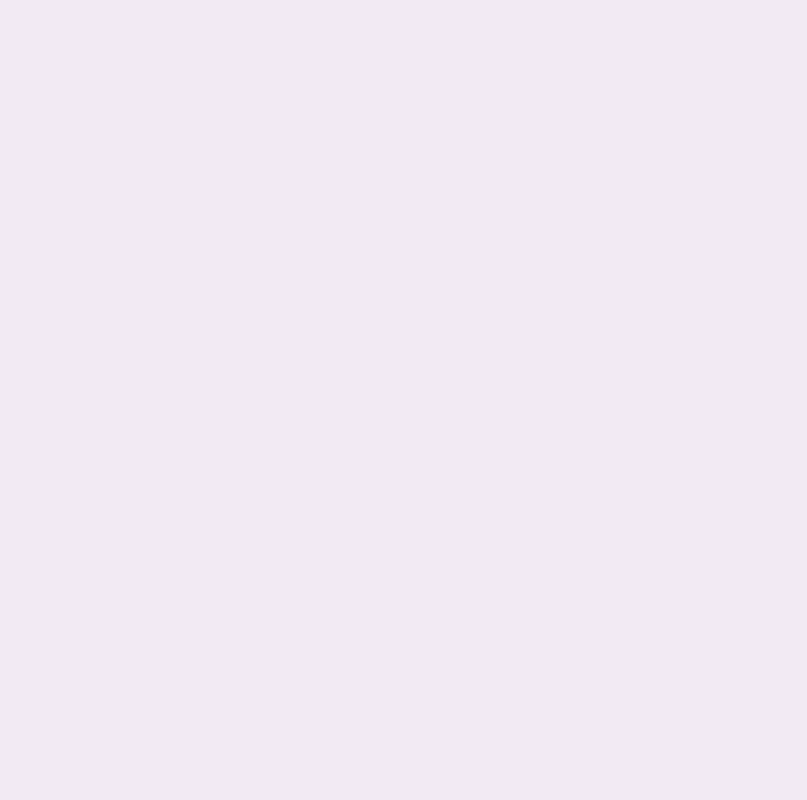
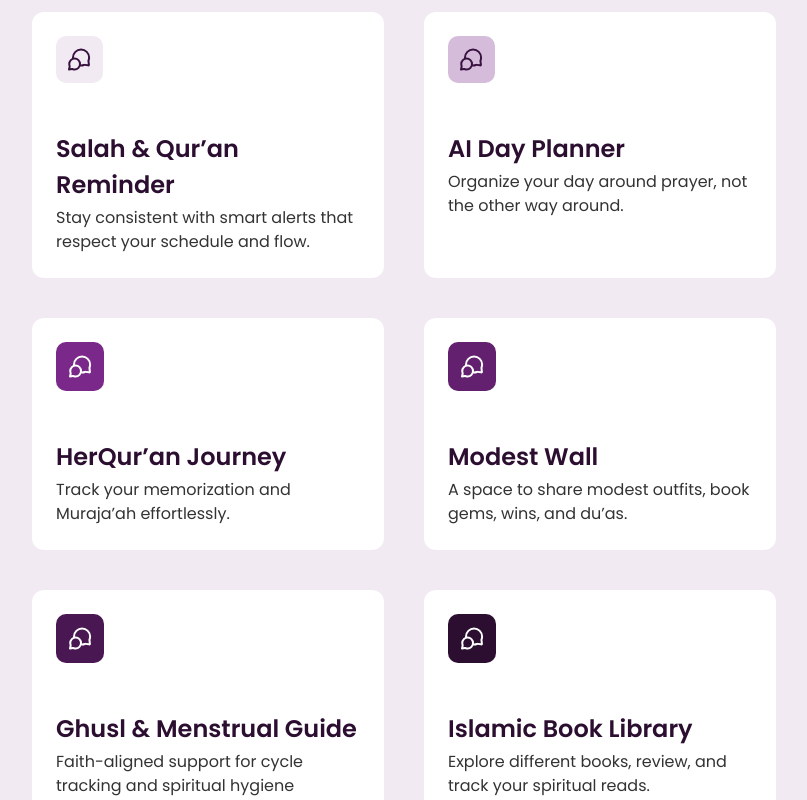
Before and after one commit to sweathannah/HerDeen, a React (Vite) app: page / in a window 1280 px wide. Shown: the part 3040-3840 px from the top of the page, without its empty margins (68-875 px from the left). Before the commit the page ends 3112 px from the top, so only its background shows below. Built offline with nearby package versions, Linux system fonts and the light colour scheme; the HTML template or start-up script is replaced by a standard one; a web font is replaced by a local one.

Commit message:
finished What You’ll Find Inside section

```diff
--- a/src/pages/Home.jsx
+++ b/src/pages/Home.jsx
@@ -307,8 +307,68 @@ const Home = () => {
               HerDeen is more than an app, it’s your digital companion for living intentionally as a Muslimah, with Allah at the center of every plan and habit
             </p>
           </article>
-          <article className='flex flex-row flex-wrap gap-[2.5rem]'>
-
+          <article className='flex flex-row flex-wrap gap-[2.5rem] mx-auto'>
+            <div className='lg:w-[22rem] w-full bg-[#FFFFFF] rounded-[0.75rem] p-[1.5rem] text-start'>
+              <img src="/images/points.svg" alt="Point Icon" className='mb-[3rem] bg-[#F2EAF3] p-[0.75rem] rounded-[0.625rem]'/>
+              <h3 className='text-[#2B0E30] font-semibold text-[1.5rem] mb-[0.2rem]'>
+                Salah & Qur’an Reminder
+              </h3>
+              <p className='text-[#333333] font-normal text-[1rem]'>
+                Stay consistent with smart alerts that respect your schedule and flow.
+              </p>
+            </div>
+            <div className='lg:w-[22rem] w-full bg-[#FFFFFF] rounded-[0.75rem] p-[1.5rem] text-start'>
+              <img src="/images/points.svg" alt="Point Icon" className='mb-[3rem] bg-[#D6BCDB] p-[0.75rem] rounded-[0.625rem]'/>
+              <h3 className='text-[#2B0E30] font-semibold text-[1.5rem] mb-[0.2rem]'>
+                AI Day Planner
+              </h3>
+              <p className='text-[#333333] font-normal text-[1rem]'>
+                Organize your day around prayer, not the other way around.
+              </p>
+            </div>
+            <div className='lg:w-[22rem] w-full bg-[#FFFFFF] rounded-[0.75rem] p-[1.5rem] text-start'>
+              <img src="/images/points2.svg" alt="Point Icon" className='mb-[3rem] bg-[#7A288A] p-[0.75rem] rounded-[0.625rem]'/>
+              <h3 className='text-[#2B0E30] font-semibold text-[1.5rem] mb-[0.2rem]'>
+                HerQur’an Journey
+              </h3>
+              <p className='text-[#333333] font-normal text-[1rem]'>
+                Track your memorization and Muraja’ah effortlessly.
+              </p>
+            </div>
+            <div className='lg:w-[22rem] w-full bg-[#FFFFFF] rounded-[0.75rem] p-[1.5rem] text-start'>
+              <img src="/images/points2.svg" alt="Point Icon" className='mb-[3rem] bg-[#62206E] p-[0.75rem] rounded-[0.625rem]'/>
+              <h3 className='text-[#2B0E30] font-semibold text-[1.5rem] mb-[0.2rem]'>
+                Modest Wall
+              </h3>
+              <p className='text-[#333333] font-normal text-[1rem]'>
+                A space to share modest outfits, book gems, wins, and du’as.
+              </p>
+            </div>
+            <div className='lg:w-[22rem] w-full bg-[#FFFFFF] rounded-[0.75rem] p-[1.5rem] text-start'>
+              <img src="/images/points2.svg" alt="Point Icon" className='mb-[3rem] bg-[#491853] p-[0.75rem] rounded-[0.625rem]'/>
+              <h3 className='text-[#2B0E30] font-semibold text-[1.5rem] mb-[0.2rem]'>
+                Ghusl & Menstrual Guide
+              </h3>
+              <p className='text-[#333333] font-normal text-[1rem]'>
+                Faith-aligned support for cycle tracking and spiritual hygiene
+              </p>
+            </div>
+            <div className='lg:w-[22rem] w-full bg-[#FFFFFF] rounded-[0.75rem] p-[1.5rem] text-start'>
+              <img src="/images/points2.svg" alt="Point Icon" className='mb-[3rem] bg-[#2B0E30] p-[0.75rem] rounded-[0.625rem]'/>
+              <h3 className='text-[#2B0E30] font-semibold text-[1.5rem] mb-[0.2rem]'>
+                Islamic Book Library
+              </h3>
+              <p className='text-[#333333] font-normal text-[1rem]'>
+                Explore different books, review, and track your spiritual reads.
+              </p>
+            </div>
+          </article>
+        </section>
+        <section className='lg:py-[3.75rem] lg:px-[6.25rem] p-[1.56rem] flex flex-col items-center lg:mx-auto lg:text-center text-start'>
+          <article className='lg:w-[48rem] lg:mb-[6.25rem] mb-[2rem]'>
+            <h2 className='text-[2B0E30] font-bold lg:text-[3rem] text-[2.2rem] text-center'>
+              Words from the Community
+            </h2>
           </article>
         </section>
       </section>
```
Also changed, not shown: public/images/points.svg (added), public/images/points2.svg (added).
